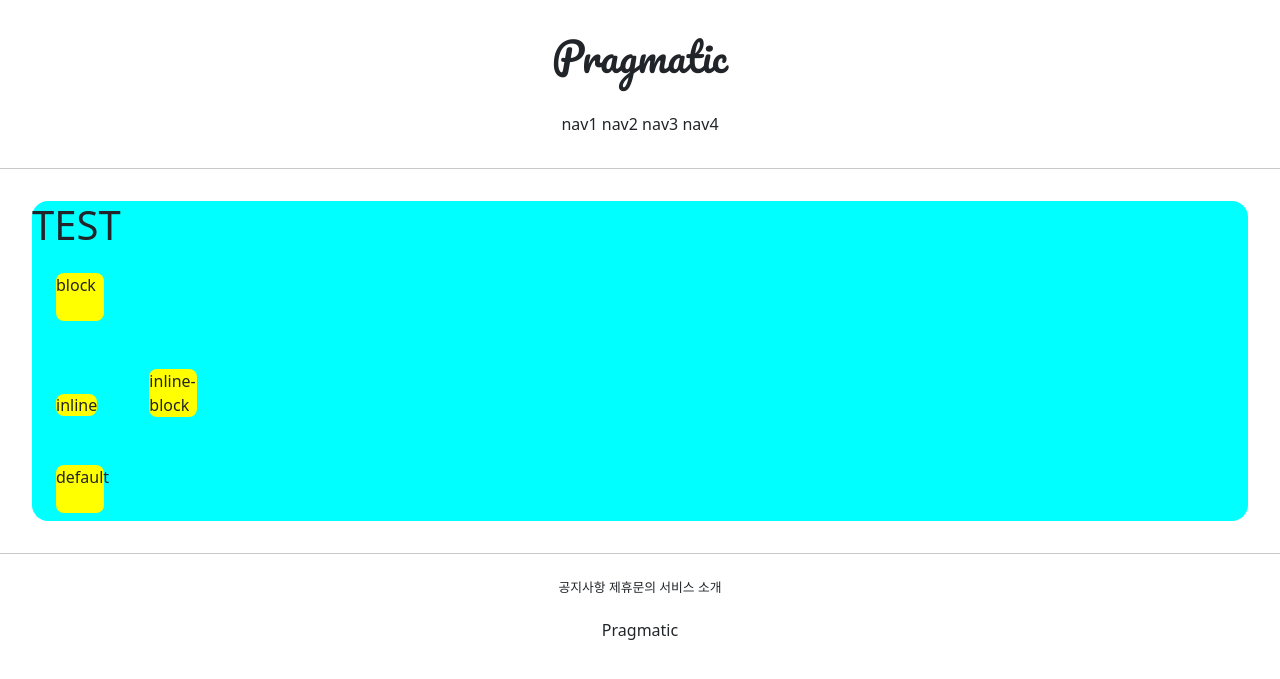
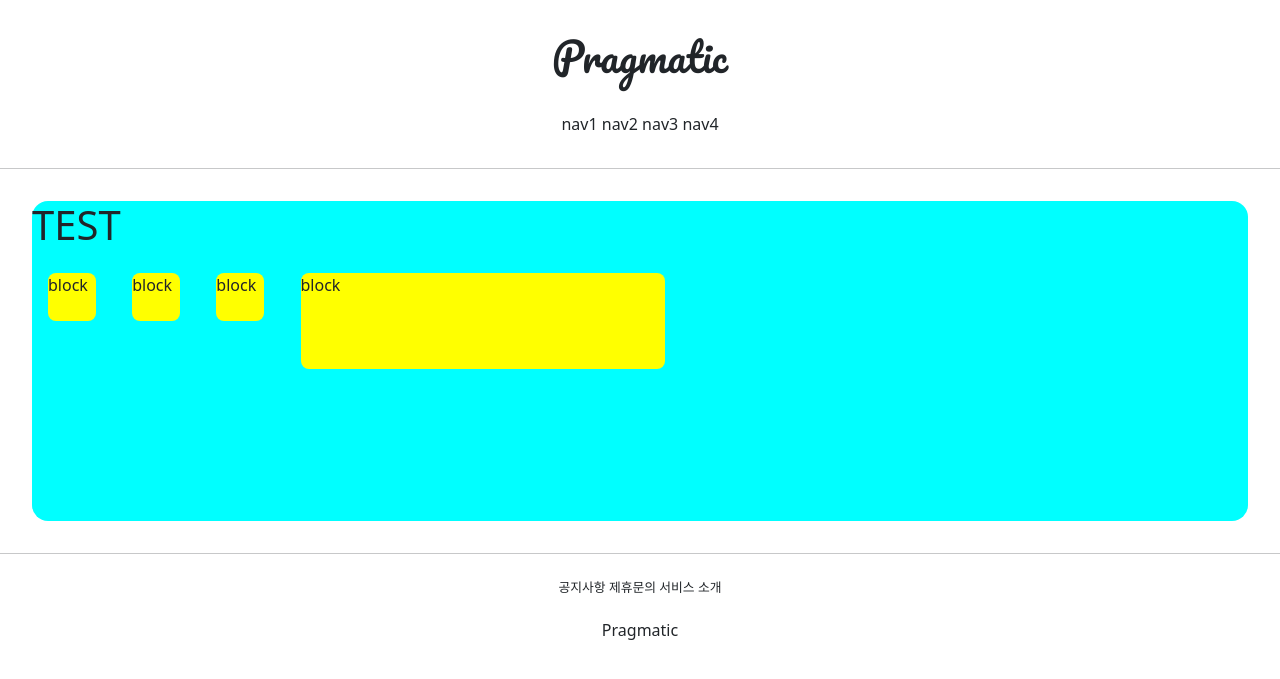
Before and after one commit to noeul1114/gis_5ban_1, a Django app: page /accounts/hello_world/ in a window 1280 px wide. Shown: the top 679 px of the page. Run offline with Django 3.2, Linux system fonts and the light colour scheme; parts of the project's set-up code (start-up, migrations or seed data) failed here and were passed over.

Commit message:
7/6 5ban class commit 2

```diff
--- a/accountapp/templates/accountapp/hello_world.html
+++ b/accountapp/templates/accountapp/hello_world.html
@@ -7,19 +7,19 @@
             background-color: yellow;
             height: 48px;
             width: 48px;
-            margin: 1.5rem;
+            margin: 1rem;
             border-radius: .5rem;
         }
     </style>
 
-    <div style="height: 20rem; background-color: aqua; border-radius: 1rem; margin: 2rem">
+    <div style="height: 20rem; background-color: aqua;
+    border-radius: 1rem; margin: 2rem">
         <h1>TEST</h1>
 
-        <div class="testing" style="display: block">block</div>
-        <div class="testing" style="display: inline">inline</div>
-        <div class="testing" style="display: inline-block">inline-block</div>
-        <div class="testing" style="display: none">none</div>
-        <div class="testing">default</div>
+        <div class="testing" style="display: inline-block">block</div>
+        <div class="testing" style="display: inline-block; width: 3rem; height: 3rem">block</div>
+        <div class="testing" style="display: inline-block; width: 3em; height: 3em">block</div>
+        <div class="testing" style="display: inline-block; width: 30%; height: 30%">block</div>
 
     </div>
 
```
